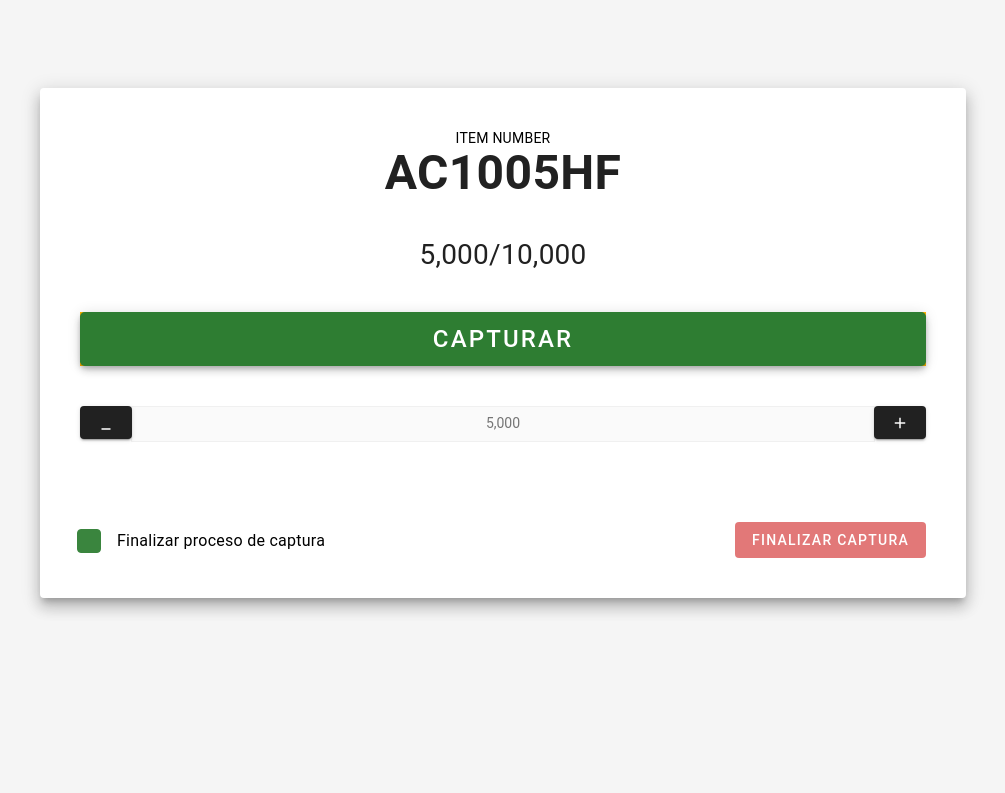
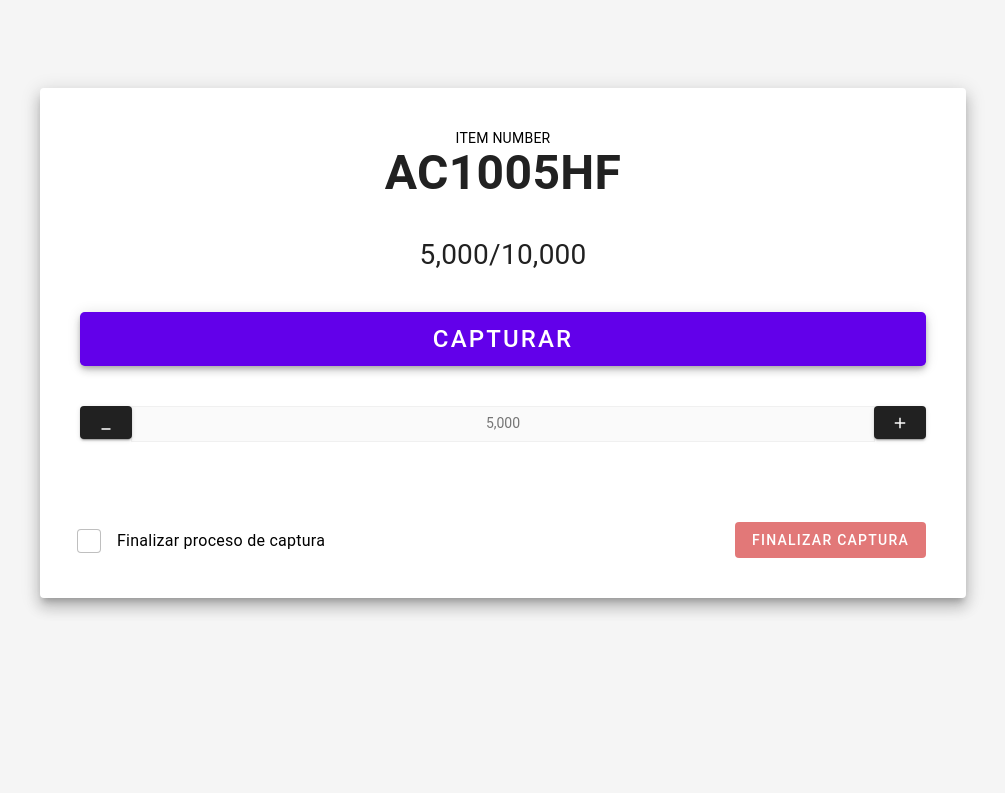
Before and after one commit to joseluis-gc/assembly-automation, a PHP site: page /assembly-automation/Button/button.php in a window 1280 px wide. Shown: the top 793 px of the page, without its empty margins (137-1142 px from the left). Run offline with PHP 8.4, Linux system fonts and the light colour scheme.

Commit message:
Button Component

```diff
--- a/Button/button.php
+++ b/Button/button.php
@@ -25,8 +25,8 @@
                             </h1>
                             <h3 class="mb-5 mt-5">5,000/10,000</h3>
                         </div>
-                        <div class="d-grid gap-2 bg-warning">
-                            <button class="btn btn-raised-success shadow-5 ripple-info btn-xl btn-lg" type="button">
+                        <div class="d-grid gap-2">
+                            <button class="btn btn-raised-primary shadow-5 ripple-info btn-xl btn-lg" type="button">
                                 <span style="width: 100%; display: block; margin: auto;">
                                     Capturar
                                 </span>
@@ -51,7 +51,7 @@
                         </div>
                         <div class="form-group d-flex align-items-center justify-content-between mt-10 mb-0">
                             <div class="form-check">
-                                <input class="form-check-input" style="width: 1.5rem; height: 1.5rem; background-color: #3A853E; border-color:#3A853E;" onchange="document.getElementById('finished_check').disabled = !this.checked;" id="flexCheckDefault" type="checkbox" value="">
+                                <input class="form-check-input" style="width: 1.5rem; height: 1.5rem;" onchange="document.getElementById('finished_check').disabled = !this.checked;" id="flexCheckDefault" type="checkbox" value="">
                                 <label class="form-check-label" style="margin-left: 1rem; font-size:1rem; margin-top:0.4rem;" for="flexCheckDefault">Finalizar proceso de captura</label>
                             </div>
                             <button class="btn btn-danger" id="finished_check" disabled >Finalizar Captura</button>
```
